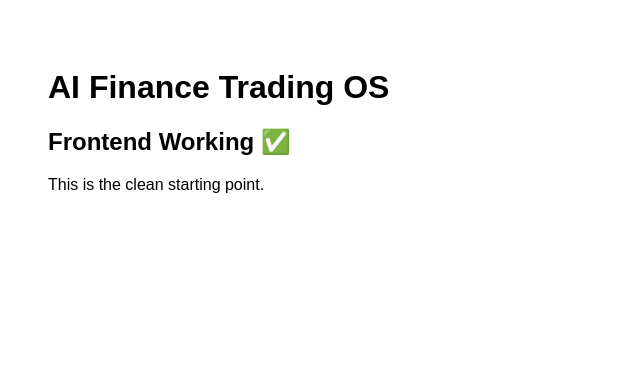
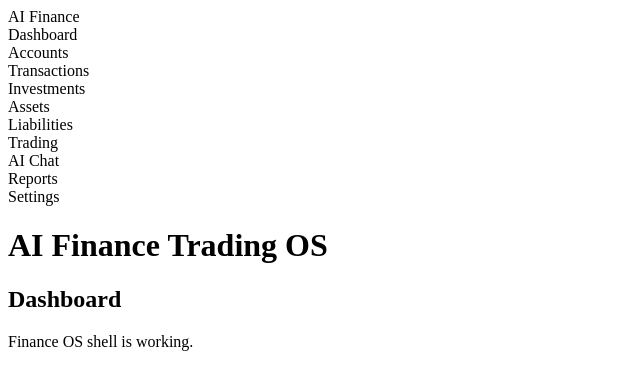
Before and after one commit to siinghniibandhan-wq/ai-finance-trading-os, a React (Vite) app in the folder frontend/: page / in a window 1280 px wide. Shown: the top 390 px of the page, without its empty margins (0-640 px from the left). Built offline with nearby package versions, Linux system fonts and the light colour scheme.

Commit message:
Update App.jsx

```diff
--- a/frontend/src/App.jsx
+++ b/frontend/src/App.jsx
@@ -1,9 +1,35 @@
 function App() {
   return (
-    <div style={{ padding: "40px", fontFamily: "Arial" }}>
-      <h1>AI Finance Trading OS</h1>
-      <h2>Frontend Working ✅</h2>
-      <p>This is the clean starting point.</p>
+    <div className="app-shell">
+      <aside className="sidebar">
+        <div className="logo">
+          AI Finance
+        </div>
+
+        <nav>
+          <div className="nav-item active">Dashboard</div>
+          <div className="nav-item">Accounts</div>
+          <div className="nav-item">Transactions</div>
+          <div className="nav-item">Investments</div>
+          <div className="nav-item">Assets</div>
+          <div className="nav-item">Liabilities</div>
+          <div className="nav-item">Trading</div>
+          <div className="nav-item">AI Chat</div>
+          <div className="nav-item">Reports</div>
+          <div className="nav-item">Settings</div>
+        </nav>
+      </aside>
+
+      <main className="main-content">
+        <header className="topbar">
+          <h1>AI Finance Trading OS</h1>
+        </header>
+
+        <section className="content">
+          <h2>Dashboard</h2>
+          <p>Finance OS shell is working.</p>
+        </section>
+      </main>
     </div>
   );
 }
```
